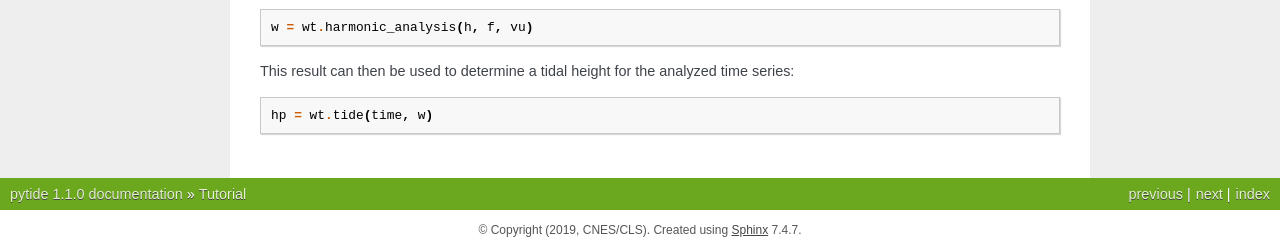
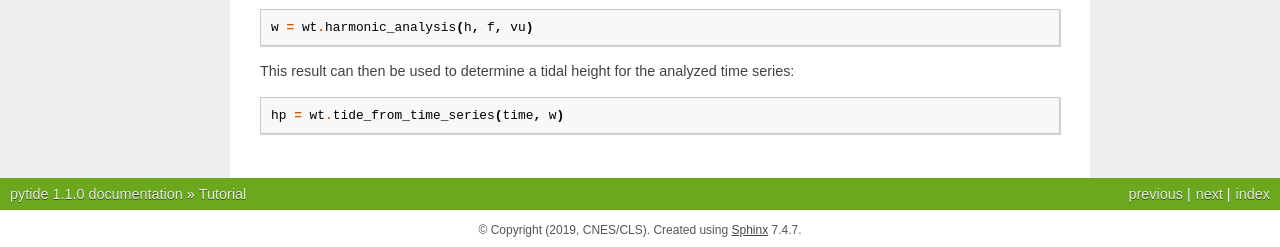
Before and after one commit to CNES/pangeo-pytide, a Sphinx documentation site: the page built from docs/source/tutorial.rst, in a window 1280 px wide. Shown: the part 787-1034 px from the top of the page. Built offline with Sphinx 7.4.7, drawn with Linux system fonts in a browser that asks for light colours.

Commit message:
fix method name

```diff
--- a/docs/source/tutorial.rst
+++ b/docs/source/tutorial.rst
@@ -59,4 +59,4 @@ series:
 
 .. code:: python
 
-    hp = wt.tide(time, w)
+    hp = wt.tide_from_time_series(time, w)
```
